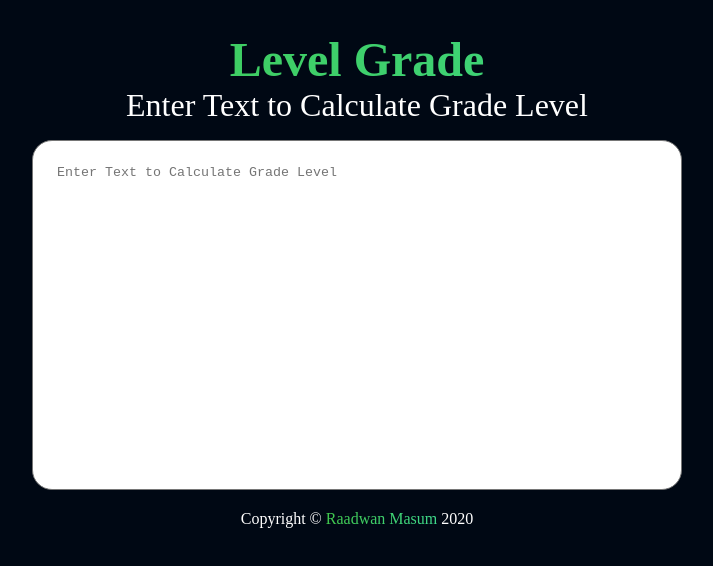
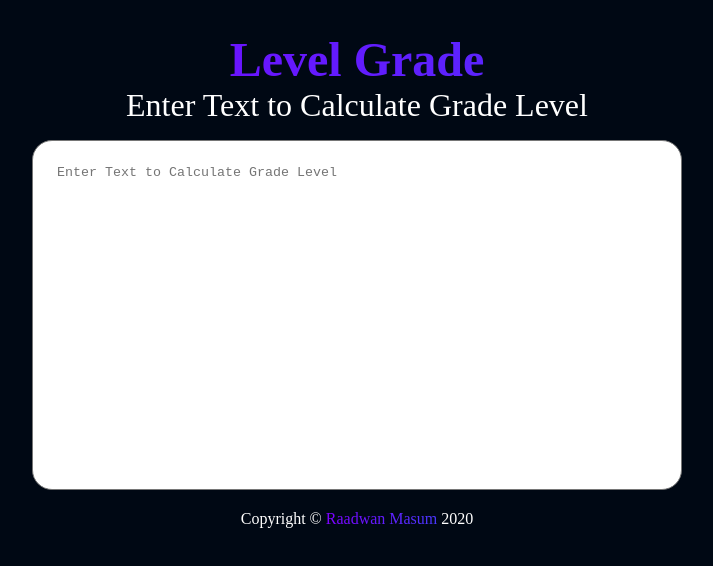
Before and after one commit to raad1masum/level-grade, a React (Create React App) app: page / in a window 1280 px wide. Shown: the top 566 px of the page, without its empty margins (283-996 px from the left). Built offline with nearby package versions, Linux system fonts and the light colour scheme; a web font is replaced by a local one.

Commit message:
update colors

```diff
--- a/src/assets/css/main.css
+++ b/src/assets/css/main.css
@@ -17,7 +17,7 @@
 html,
 body {
   margin: 0;
-  background-color: #000814;
+  background-color: var(--background);
   font-family: "Baloo Tamma 2", cursive;
   color: white;
   scroll-behavior: smooth;
@@ -31,12 +31,12 @@ footer {
 footer a {
   background: linear-gradient(
     270deg,
-    #fd3c63,
-    #ff7270,
-    #ea5dad,
-    #9867f0,
-    #3bf0e4,
-    #3fc74c
+    var(--red),
+    var(--orange),
+    var(--yellow),
+    var(--green),
+    var(--blue),
+    var(--purple)
   );
   background-clip: text;
   -webkit-background-clip: text;
@@ -64,12 +64,12 @@ footer a {
   margin-bottom: 0;
   background: linear-gradient(
     270deg,
-    #fd3c63,
-    #ff7270,
-    #ea5dad,
-    #9867f0,
-    #3bf0e4,
-    #3fc74c
+    var(--red),
+    var(--orange),
+    var(--yellow),
+    var(--green),
+    var(--blue),
+    var(--purple)
   );
   background-clip: text;
   -webkit-background-clip: text;
@@ -155,8 +155,8 @@ footer a {
 }
 
 ::selection {
-  background-color: #9867f0;
-  color: #f8f8f2;
+  background-color: var(--purple);
+  color: white;
 }
 
 ::-webkit-scrollbar {
```
